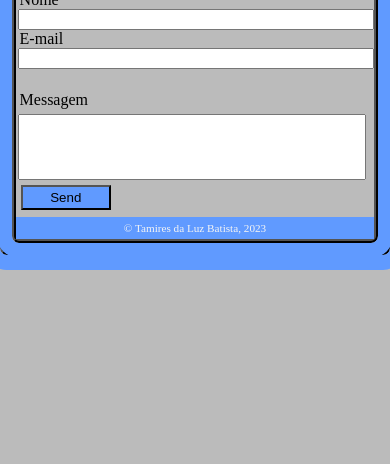
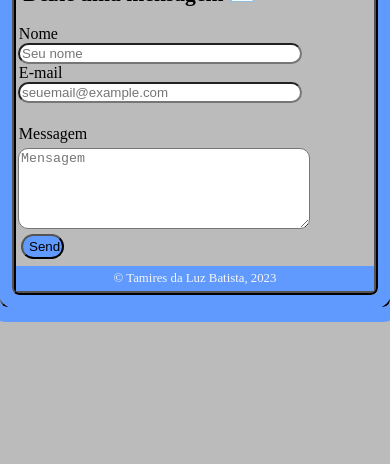
Before and after one commit to TamLuz/TamLuz, a plain HTML site: page contato.html in a window 390 px wide. Shown: the part 380-844 px from the top of the page. Drawn offline with Linux system fonts and the light colour scheme.

Commit message:
new things

```diff
--- a/contato.html
+++ b/contato.html
@@ -7,6 +7,7 @@
         <title>Tamires da Luz - Contato</title>
         <link rel="stylesheet" href="./css/estilo.css">
         <link rel="stylesheet" href="./css/responsivo.css">
+        <script src="./script.js"></script>
         <script src="https://kit.fontawesome.com/67c53a60dd.js" crossorigin="anonymous"></script>
     </head>
 
@@ -32,18 +33,21 @@
                     <i class="fa-brands fa-linkedin" style="color: #003899;" alt="Link p/ LinkedIn"></i>
                 </a><br>
             </section>
-            <form action="https://formsubmit.co/tam2techno@gmail.com" method="POST">
+
+            <h2>Deixe uma mensagem 📧</h2>
+            <form id="meuForm" action="https://formsubmit.co/tam2techno@gmail.com" method="POST">
                 <div id="up">
                     <label for="name">Nome</label>
-                    <input type="text" name="name" id="name" required>
+                    <input type="text" placeholder="Seu nome" name="name" id="name" required="required">
                     <label for="email">E-mail</label>
-                    <input type="email" name="email" id="email" required><br>
+                    <input type="email" placeholder="seuemail@example.com" name="email" id="email" required="required"><br>
                 </div>
                 <div id="down">
                     <label for="message">Messagem</label>
-                    <input type="text" name="message" id="message" required>
-                    <button type="submit">Send</button>
+                    <textarea placeholder="Mensagem" name="message" id="message" required="required"></textarea>
+                    <button type="submit" class="enviar" onclick="Enviar()" value="Enviar">Send</button>
                 </div>
+                <input type="hidden" name="_next" value="http://127.0.0.1:5500/thanks.html">
             </form>
         </main>
 
--- a/css/estilo.css
+++ b/css/estilo.css
@@ -52,6 +52,7 @@ main {
 
     #perfil:hover {
         border: #010174 solid 2px;
+        box-shadow: 1px 1px 7px #010174;
     }
 
     #redes {
@@ -67,11 +68,18 @@ main {
 
     #redes a i:hover {
         font-size: larger;
+        border-radius: 30px;
+        box-shadow: 1px 1px 7px #010174;
     }
 
     /* FONTS */
     h1 {
         font-size: 250%;
+    }
+
+    #thanku {
+        text-align: center;
+        margin-bottom: 5%;
     }
 
     h2 {
@@ -102,6 +110,12 @@ main {
 
     .coluna img {
         padding: 0% 1% 1% 0%;
+        opacity: 0.7;
+    }
+
+    .coluna img:hover {
+        opacity: 1;
+        box-shadow: 1px 1px 7px #313131;
     }
 
     .coluna a {
@@ -131,24 +145,33 @@ main {
         padding-left: 1%;
     }
 
-    #up input, #down input {
+    #up input {
         margin-left: 2px;
+        border-radius: 30px;
     }
 
-    #down input {
-        width: 200px;
-        height: 60px;
+    #up input:hover, #down textarea:hover {
+        box-shadow: 1px 1px 7px #313131;
+    }
+
+    #down textarea {
+        margin-left: 2px;
+        border-radius: 10px;
+        width: 300px;
+        height: 75px;
         margin-top: 5px;
     }
 
     button {
         background-color: #609aff;
+        border-radius: 30px;
         height: 25px;
-        margin: 45px 0px 0px 5px;
+        margin: 55px 0px 0px 5px;
     }
 
     button:hover {
         color: #bbbbbb;
+        box-shadow: 1px 1px 7px #010174;
     }
 
 /* FOOTER */
--- a/css/responsivo.css
+++ b/css/responsivo.css
@@ -50,10 +50,7 @@
     }
     #up, #down {
         flex-direction: column;
-        width: 50%;
-    }
-    #down input {
-        width: 270px;
+        width: 75%;
     }
     button {
         width: 20%;
@@ -98,8 +95,8 @@
         flex-direction: column;
         width: 80%;
     }
-    #down input {
-        width: 290px;
+    #down textarea {
+        width: 100%;
     }
     button {
         width: 15%;
@@ -109,13 +106,13 @@
     }
 }
 
-/* <270px */
-@media (max-width: 450px) {
+/* <340px */
+@media (max-width: 340px) {
     header {
-        height: 30px;
+        height: 25px;
     }
     nav {
-        font-size: 90%;
+        font-size: 70%;
         padding: 3px 1px;
     }
     nav a {
@@ -132,7 +129,7 @@
         flex-direction: column;
         width: 100%;
     }
-    #down input {
+    #down textarea {
         width: 95%;
     }
     button {
--- /dev/null
+++ b/script.js
@@ -0,0 +1,9 @@
+const form = document.getElementById('meuForm')
+
+function Enviar() {
+    var nome = document.getElementById('name');
+
+    if (nome.value !="") {
+        alert('Olá, sr(a)' + nome.value + ', aguarde uns instantes para avaliação com o reCAPTCHA')
+    }
+}
```
Also changed, not shown: projetos.html (+10 -3 lines), img/cardapio.png, img/conversor.png (added).
